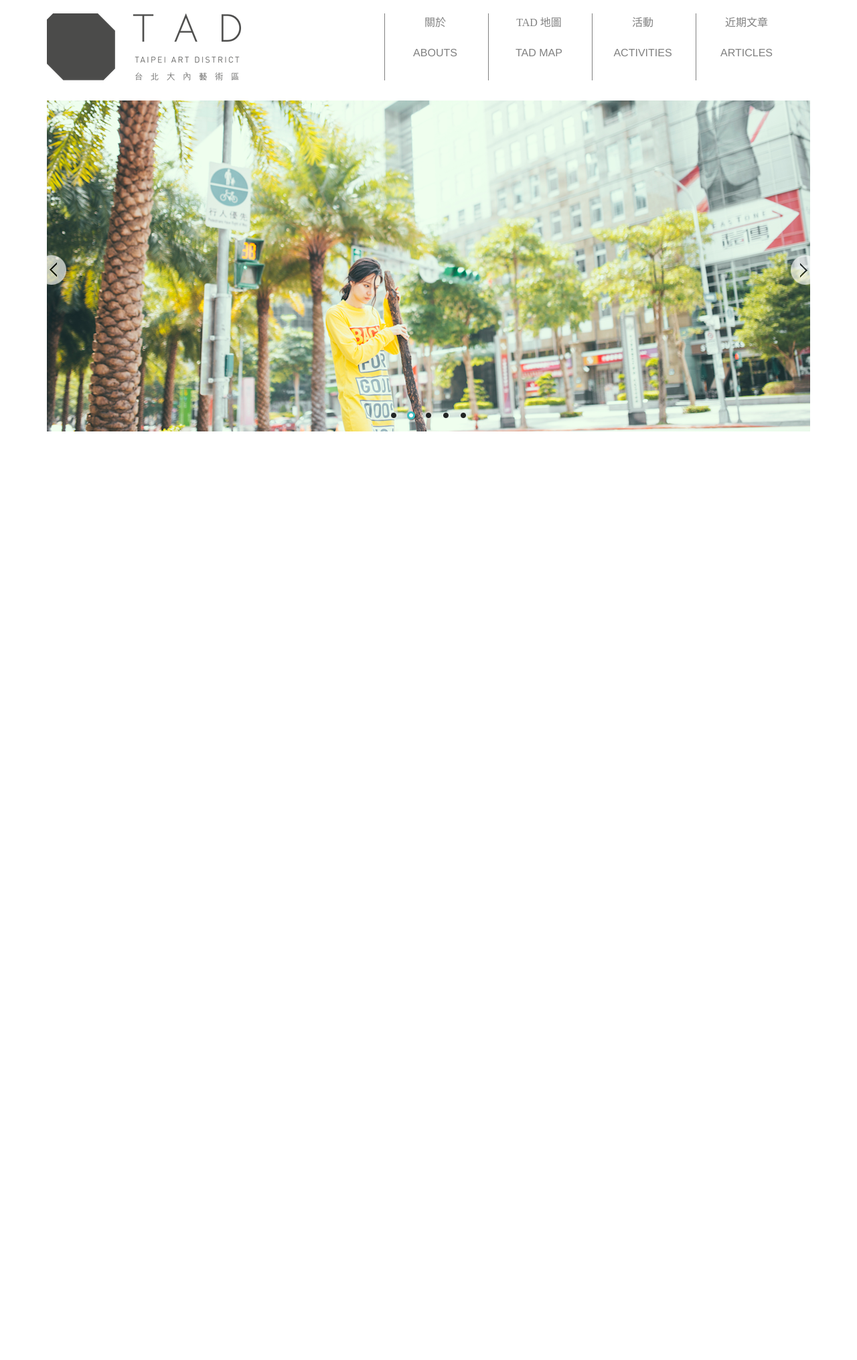
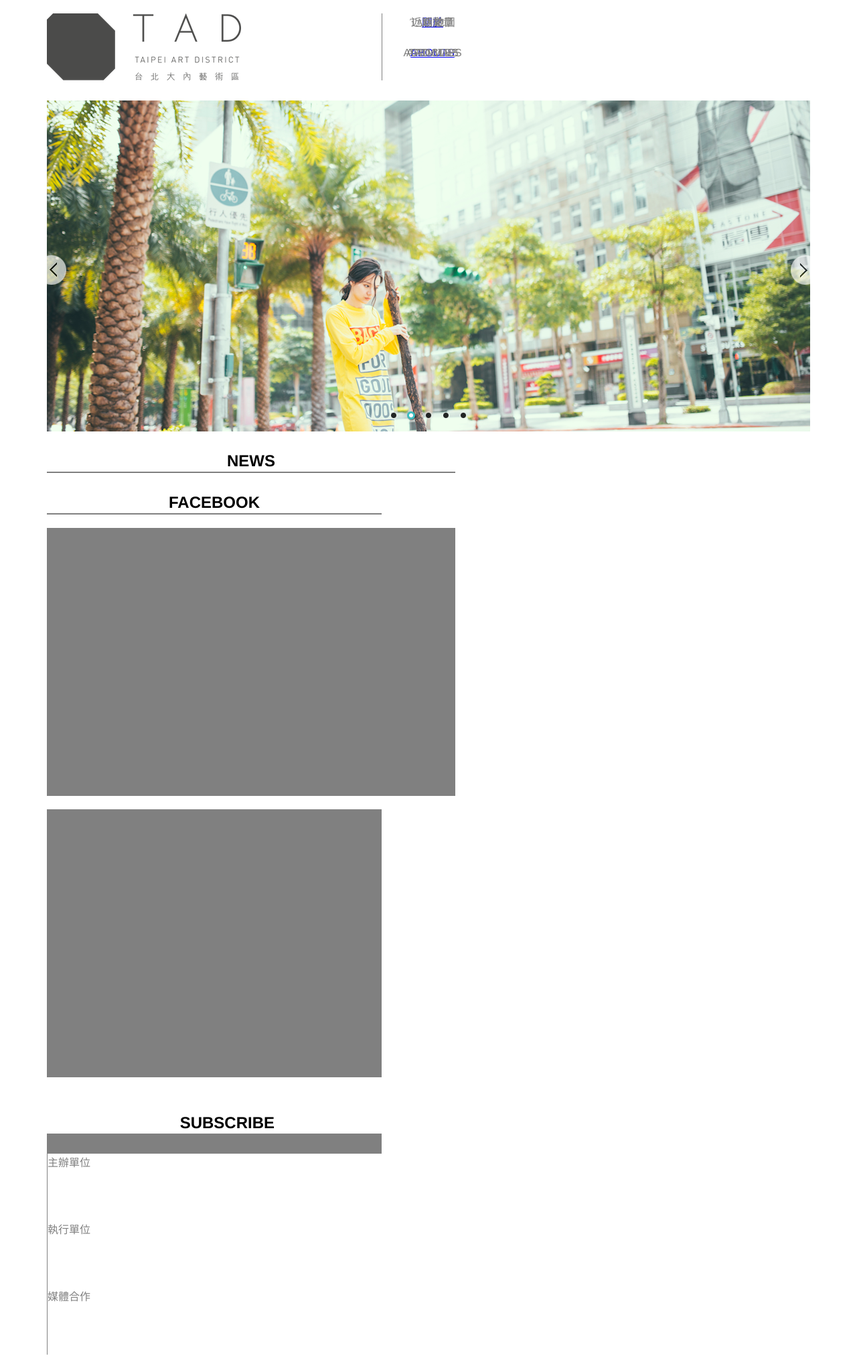
Before and after one commit to ketio/tad, a PHP site: page / in a window 1280 px wide. Shown: the whole page at 67% size. Before the commit the page ends 644 px from the top, so only its background shows below. Run offline with PHP 8.4, Linux system fonts and the light colour scheme; grey boxes are pictures that could not be loaded.

Commit message:
new file abouts.html

```diff
--- a/common.css
+++ b/common.css
@@ -6,7 +6,27 @@
 #content_wrapper{
 	position: relative;
 	margin: 0px auto;
-	width:1140px;
+	width: 1140px;
+}
+#facebook_content {
+	width: 500px;
+	height: 400px;
+	margin-top: 20px;
+	background-color: gray;
+}
+
+#facebook_title{
+	border-bottom-width: 2px;
+	border-bottom-color: gray;
+	border-bottom-style: solid;
+	font-family: helvetica;
+	font-weight: bold;
+	color: black;
+	text-align: center;
+	width: 500px;
+	height: 30px;
+	margin-top: 30px;
+	font-size: 24px;
 }
 
 #header {
@@ -28,10 +48,65 @@
 	display: inline-block;
 }
 
+#media {
+	font-family: Microsoft JhengHei, 浙江民間書刻體;
+	color: gray;
+	font-size: 16px;
+	text-align: left;
+	height: 100px;
+	border-left-width: 1px;
+	border-left-color: gray;
+	border-left-style: solid;
+	text-align: left;
+	width: 600px;
+}
+
+#news_content {
+	width: 610px;
+	height:400px;
+	margin-top: 20px;
+	background-color: gray;
+	margin-right: 30px;
+}
+
+#news_title {
+	border-bottom-width: 2px;
+	border-bottom-color: gray;
+	border-bottom-style: solid;
+	font-family: helvetica;
+	font-weight: bold;
+	color: black;
+	text-align: center;
+	width: 610px;
+	margin-right: 30px;
+	font-size: 24px;
+	height: 30px;
+	margin-top: 30px;
+}
+
+#subscription_text {
+	font-size: 24px;
+	font-family: helvetica;
+	font-weight: bold;
+	text-align: right;
+	margin-right: 10px;
+	margin-left: 190px;
+	color: black;
+	height: 30px;
+	width: 150px;
+}
+
+#subscription_function {
+	height: 30px;
+	width: 500px;
+	margin-right: 190px;
+	background-color: gray;
+}
 
 .chinese_category {
 	height: 50px;
 	text-align: center;
+	vertical-align: text-bottom;
 	font-family: Microsoft JhengHei, 浙江民間書刻體;
 	color: gray;
 }
@@ -41,11 +116,16 @@
 	text-align: center;
 	font-family: helvetica;
 	font-weight: lighter;
-	vertical-align: top;
 	color: gray;
 }
 
+.subscription {
+	display: inline-block;
+	margin-top: 50px;
+}
+
 .top_category {
+	position: fixed;
 	width: 150px;
 	text-align: center;
 	font-size: 16px;
@@ -54,6 +134,24 @@
 	border-left-width: 1px;
 	border-left-color: gray;
 	border-left-style: solid;
+}
+
+.inline{
+	display: inline-block;
+}
+
+.units {
+	font-family: Microsoft JhengHei, 浙江民間書刻體;
+	color: gray;
+	font-size: 16px;
+	text-align: left;
+	height: 100px;
+	border-left-width: 1px;
+	border-left-color: gray;
+	border-left-style: solid;
+	text-align: left;
+	width: 250px;
+	margin-right: 20px;
 }
 
 /*Bullet Navigator Skin*/
--- a/index.html
+++ b/index.html
@@ -95,14 +95,14 @@
 		<!-- header -->
 			<div id="header">
 				<div id="logo">
-					<a href="http://www.tadfestival.org.tw"><img src="img/Web_logo.png" height="100"></a>
+					<a href="index.html"><img src="img/Web_logo.png" height="100"></a>
 				</div>
 				<div class="top_category">
 					<div class="chinese_category">
-					關於
+					<a href="abouts.html">關於</a>
 					</div>
 					<div class="english_category">
-					ABOUTS
+					<a href="abouts.html">ABOUTS</a>
 					</div>
 				</div>
 				<div class="top_category">
@@ -187,5 +187,48 @@
 				</div>
 				<!-- Jssor Slider End -->
 			</div>
+
+			<!-- facebook & news linl function -->
+
+			<div class="inline">
+				<div id="news_title">
+					NEWS
+				</div>
+				<div id="facebook_title">
+					FACEBOOK
+				</div>
+			</div>
+			<div class="inline">
+				<div id="news_content">
+
+				</div>
+				<div id="facebook_content">
+
+				</div>
+			</div>
+
+			<!-- subscribe function -->
+
+			<div class="subscription">
+				<div id="subscription_text">
+					SUBSCRIBE
+				</div>
+				<div id="subscription_function">
+
+				</div>
+			</div>
+
+			<!-- unit introduction -->
+			<div class="inline">
+				<div class="units">
+					主辦單位	<br>
+				</div>
+				<div class="units">
+					執行單位	<br>
+				</div>
+				<div id="media">
+					媒體合作	<br>
+				</div>
+			</div>
 		</div>
 	</body>
```
Also changed, not shown: abouts.html (added, +53 -0 lines).
